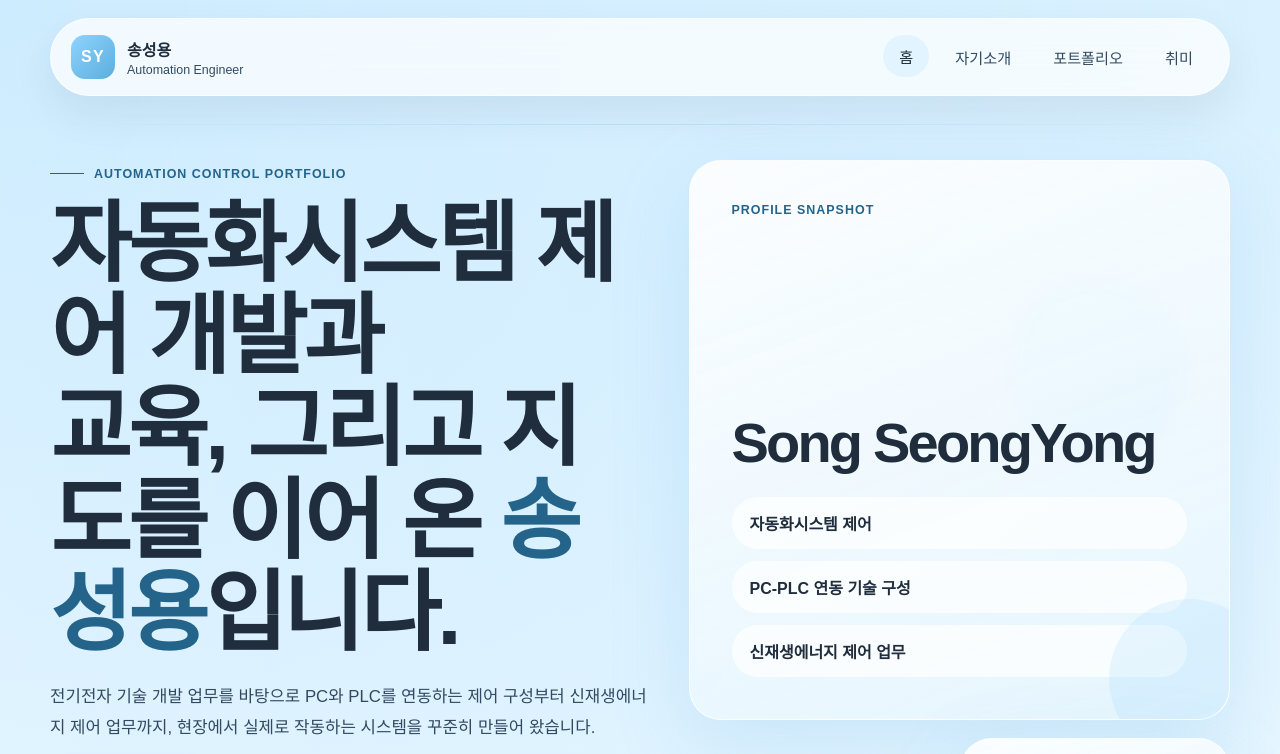
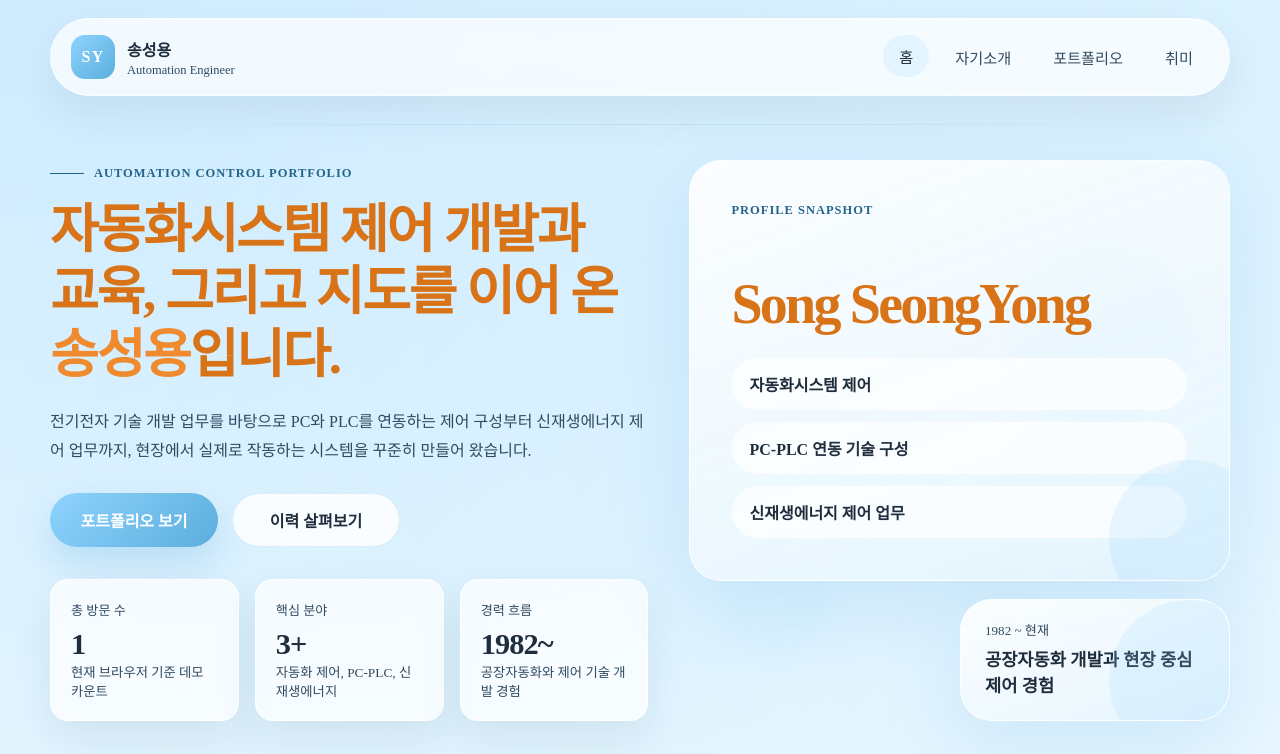
Before and after one commit to ssy94012-blip/vibehost, a plain HTML site: page index.html in a window 1280 px wide. Shown: the top 754 px of the page. Drawn offline with Linux system fonts and the light colour scheme.

Commit message:
Update styles.css
글자크기 색상 변경

```diff
--- a/styles.css
+++ b/styles.css
@@ -6,6 +6,8 @@
   --sky-400: #8fd3ff;
   --sky-500: #5baedc;
   --sky-700: #25648a;
+  --orange-500: #ef8a2f;
+  --orange-600: #d97318;
   --navy-900: #1f2d3d;
   --navy-700: #314a60;
   --white: #ffffff;
@@ -15,8 +17,8 @@
   --radius-lg: 24px;
   --radius-md: 18px;
   --radius-sm: 12px;
-  --font-sans: "SUIT Variable", "Pretendard Variable", "Apple SD Gothic Neo",
-    "Malgun Gothic", sans-serif;
+  --font-human: "휴먼옛체", "HYPost-Medium", "HY견명조", "Batang",
+    "AppleMyungjo", serif;
 }
 
 * {
@@ -29,7 +31,7 @@ html {
 
 body {
   margin: 0;
-  font-family: var(--font-sans);
+  font-family: var(--font-human);
   color: var(--navy-900);
   background:
     radial-gradient(circle at top left, rgba(143, 211, 255, 0.4), transparent 36%),
@@ -212,11 +214,13 @@ img {
 }
 
 .hero h1 {
-  font-size: clamp(2.8rem, 7vw, 5.5rem);
+  font-size: clamp(1.7rem, 4.2vw, 3.3rem);
+  line-height: 1.18;
+  color: var(--orange-600);
 }
 
 .hero h1 span {
-  color: var(--sky-700);
+  color: var(--orange-500);
 }
 
 .hero-text,
@@ -232,7 +236,7 @@ img {
 .hero-text {
   max-width: 620px;
   margin: 22px 0 0;
-  font-size: 1.05rem;
+  font-size: 1rem;
 }
 
 .hero-actions {
@@ -386,6 +390,7 @@ img {
   margin: 0;
   font-size: clamp(2.2rem, 5vw, 3.5rem);
   letter-spacing: -0.05em;
+  color: var(--orange-600);
 }
 
 .intro-points {
@@ -447,6 +452,7 @@ img {
 
 .section-heading h2 {
   font-size: clamp(2rem, 4vw, 3.4rem);
+  color: var(--orange-600);
 }
 
 .section-heading p {
@@ -491,6 +497,7 @@ img {
   margin: 0;
   font-size: 1.45rem;
   letter-spacing: -0.03em;
+  color: var(--orange-600);
 }
 
 .english-name {
@@ -829,7 +836,7 @@ img {
   }
 
   .hero h1 {
-    font-size: clamp(2.3rem, 11vw, 4rem);
+    font-size: clamp(1.5rem, 7vw, 2.4rem);
   }
 
   .section-heading h2 {
```
